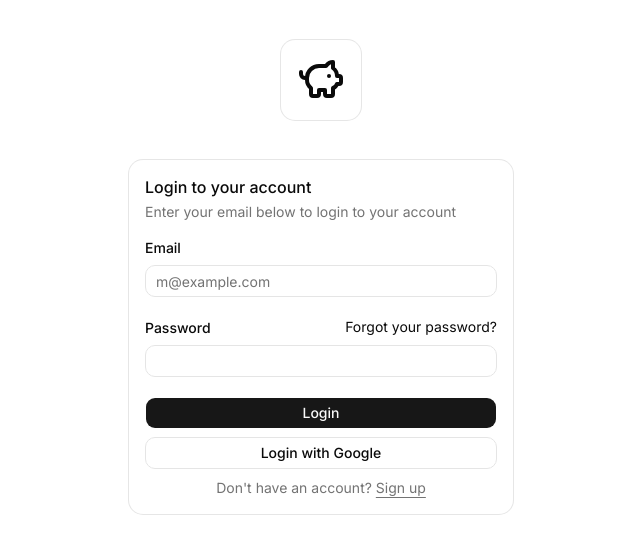
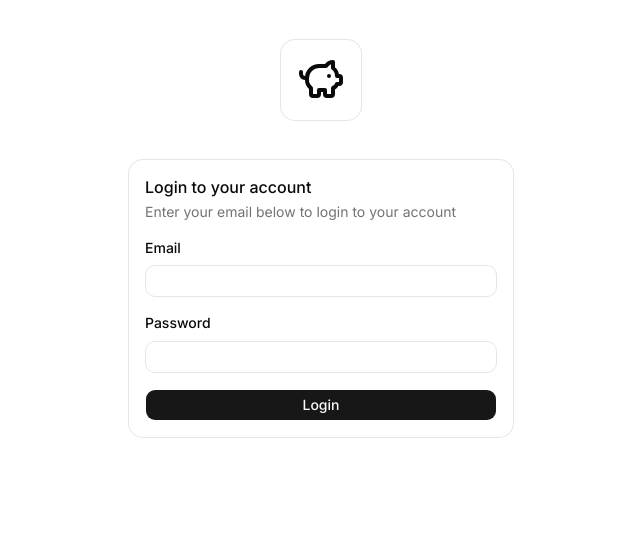
Before and after one commit to FalihMS/cash-tracker, a Next.js app: page /auth/login in a window 1280 px wide. Shown: the top 554 px of the page, without its empty margins (319-959 px from the left). Built offline with nearby package versions, Linux system fonts and the light colour scheme.

Commit message:
initiate supabase + auth

```diff
--- /dev/null
+++ b/app/auth/layout.tsx
@@ -0,0 +1,17 @@
+import { createClient } from "@/lib/supabase/client"
+
+export default async function RouteAuth({
+  children,
+}: Readonly<{
+  children: React.ReactNode;
+}>) {
+    // const supabase = createClient()
+    // const { data: { user } } = await supabase.auth.getUser()
+
+    // console.log(user)
+    return(
+        <>
+            {children}
+        </>
+    )
+}
--- a/app/auth/login/page.tsx
+++ b/app/auth/login/page.tsx
@@ -1,6 +1,27 @@
-import { Button } from "@/components/ui/button";
+'use client'
 import { Card, CardContent } from "@/components/ui/card";
 import { PiggyBank } from "lucide-react";
+
+import { cn } from "@/lib/utils"
+import {
+  CardDescription,
+  CardHeader,
+  CardTitle,
+} from "@/components/ui/card"
+import {
+  Field,
+  FieldLabel,
+} from "@/components/ui/field"
+import { Input } from "@/components/ui/input"
+import z from "zod";
+import { useAppForm } from "@/hooks/form";
+import { revalidateLogic } from "@tanstack/react-form";
+import { toast } from "sonner";
+import { getErrorForm } from "@/components/form/new-transaction";
+import { createClient } from "@/lib/supabase/client";
+import { Button } from "@/components/ui/button";
+import { useRouter } from "next/navigation";
+
 
 export default function Page() {
   return (
@@ -15,24 +36,83 @@ export default function Page() {
   )
 }
 
-import { cn } from "@/lib/utils"
-import {
-  CardDescription,
-  CardHeader,
-  CardTitle,
-} from "@/components/ui/card"
-import {
-  Field,
-  FieldDescription,
-  FieldGroup,
-  FieldLabel,
-} from "@/components/ui/field"
-import { Input } from "@/components/ui/input"
+const loginFormSchema = z.object({
+  email: z.string().min(1, "Email is required."),
+  password: z.string().min(1, "Password cannot be empty"),
+})
 
 export function LoginForm({
   className,
   ...props
 }: React.ComponentProps<"div">) {
+  const navigate = useRouter(); // Hook from your routing library
+  const form = useAppForm({
+    defaultValues: {
+      email: "",
+      password: "",
+    },
+    validators: {
+      onDynamic: loginFormSchema,
+    },
+    validationLogic: revalidateLogic({
+      mode: 'submit',
+      modeAfterSubmission: 'change',
+    }),
+    onSubmit: async ({ value, formApi }) => {
+      const supabase = createClient()
+      // 1. Wrap the actual logic in a promise for the toast to track
+
+      const loginPromise = async () => {
+        const { data, error } = await supabase.auth.signInWithPassword({
+          email: value.email,
+          password: value.password,
+        })
+
+        if (error) {
+          // 2. Map server errors to the form field
+          formApi.setFieldMeta("password", (prev) => ({
+            ...prev,
+            errorMap: { onSubmit: "Invalid email or password" },
+          }))
+
+          // Throw to trigger the 'error' state in toast.promise
+          throw new Error(error.message)
+        }
+
+        navigate.push("/dashboard");
+        return data // Success!
+      }
+
+      // 3. Execute the toast and the logic together
+      toast.promise(loginPromise(), {
+        loading: "Signing you in...",
+        success: "Welcome back!",
+        error: (err) => err.message || "Login failed",
+      })
+
+    },
+    onSubmitInvalid: ({ formApi }) => {
+      console.log(formApi.state.errors)
+      console.log(formApi.state.isValid)
+
+      const errors = formApi.state.errors[0]
+      if (!errors) return
+
+      const errMessage = getErrorForm(errors)
+      console.log(errMessage)
+      toast.error("Error Input", {
+        description: (
+          <ul className="list-disc pl-4">
+            {errMessage.map((err, i) => (
+              <li key={i}>{err}</li>
+            ))}
+          </ul>
+        ),
+        position: "top-right",
+      })
+      return
+    },
+  })
   return (
     <div className={cn("flex flex-col gap-6 w-sm", className)} {...props}>
       <Card>
@@ -43,40 +123,56 @@ export function LoginForm({
           </CardDescription>
         </CardHeader>
         <CardContent>
-          <form>
-            <FieldGroup>
-              <Field>
-                <FieldLabel htmlFor="email">Email</FieldLabel>
+          <form.AppForm>
+            <form
+              className="flex flex-col gap-4"
+              id="login-form"
+              onSubmit={(e) => {
+                e.preventDefault()
+                form.handleSubmit()
+              }}
+            >
+              <form.Field name={"email"}>
+                {(field) => {
+                  const isInvalid = field.state.meta.isTouched && !field.state.meta.isValid
+                  return (
+                    <Field data-invalid={isInvalid}>
+                      <FieldLabel htmlFor={field.name}>Email</FieldLabel>
                       <Input
-                  id="email"
-                  type="email"
-                  placeholder="m@example.com"
-                  required
+                        id={field.name}
+                        name={field.name}
+                        value={field.state.value}
+                        onBlur={field.handleBlur}
+                        onChange={(e) => field.handleChange(e.target.value)}
+                        aria-invalid={isInvalid}
                       />
                     </Field>
-              <Field>
-                <div className="flex items-center">
-                  <FieldLabel htmlFor="password">Password</FieldLabel>
-                  <a
-                    href="#"
-                    className="ml-auto inline-block text-sm underline-offset-4 hover:underline"
-                  >
-                    Forgot your password?
-                  </a>
-                </div>
-                <Input id="password" type="password" required />
+                  )
+                }}
+              </form.Field>
+              <form.Field name={"password"}>
+                {(field) => {
+                  const isInvalid = field.state.meta.isTouched && !field.state.meta.isValid
+                  return (
+                    <Field data-invalid={isInvalid}>
+                      <FieldLabel htmlFor={field.name}>Password</FieldLabel>
+                      <Input
+                        type={"password"}
+                        id={field.name}
+                        name={field.name}
+                        value={field.state.value}
+                        onBlur={field.handleBlur}
+                        onChange={(e) => field.handleChange(e.target.value)}
+                        aria-invalid={isInvalid}
+                      />
                     </Field>
-              <Field>
-                <Button type="submit">Login</Button>
-                <Button variant="outline" type="button">
-                  Login with Google
-                </Button>
-                <FieldDescription className="text-center">
-                  Don&apos;t have an account? <a href="#">Sign up</a>
-                </FieldDescription>
-              </Field>
-            </FieldGroup>
+                  )
+                }}
+              </form.Field>
+              <form.SubmitButtonField form={"login-form"} label="Login" />
+
             </form>
+          </form.AppForm>
         </CardContent>
       </Card>
     </div>
--- a/app/page.tsx
+++ b/app/page.tsx
@@ -5,15 +5,15 @@ import { PiggyBank } from "lucide-react";
 export default function Page() {
     return (
         <div className="w-full min-h-svh flex flex-col justify-center items-center">
-            <Card className="w-fit mb-5">
+            <Card className="w-fit mb-4">
                 <CardContent>
                     <PiggyBank className="size-12" />
                 </CardContent>
             </Card>
-            <h3 className="mb-1 text-center font-bold text-2xl">
+            <h3 className="mb-2 text-center font-bold text-3xl">
                 Cash Tracker Application
             </h3>
-            <h4 className="mb-3 text-center max-w-xl text-md">
+            <h4 className="mb-5 text-center max-w-xl text-md text-muted-foreground">
                 Track Better. Spend Smarter.
             </h4>
             <div className="space-x-2">
--- a/components/app-sidebar.tsx
+++ b/components/app-sidebar.tsx
@@ -5,6 +5,7 @@ import * as React from "react"
 import {
   Sidebar,
   SidebarContent,
+  SidebarFooter,
   SidebarGroup,
   SidebarGroupContent,
   SidebarHeader,
@@ -15,6 +16,8 @@ import {
 import { BarChart2Icon, BotIcon, CirclePlusIcon, ListIcon, PiggyBankIcon, TagsIcon, WalletIcon } from "lucide-react"
 import { Button } from "./ui/button"
 import { DevelopmentDialog } from "./dialog/development-dialog"
+import { createClient } from "@/lib/supabase/client"
+import { useRouter } from "next/navigation"
 
 // This is sample data.
 const data = {
@@ -43,6 +46,8 @@ const data = {
 }
 
 export function AppSidebar({ ...props }: React.ComponentProps<typeof Sidebar>) {
+    const navigate = useRouter(); // Hook from your routing library
+
   return (
     <Sidebar {...props}>
       <SidebarHeader className="h-16 flex flex-col justify-center">
@@ -102,6 +107,18 @@ export function AppSidebar({ ...props }: React.ComponentProps<typeof Sidebar>) {
           </SidebarGroupContent>
         </SidebarGroup>
       </SidebarContent>
+      <SidebarFooter>
+        <Button
+          type="button"
+          onClick={async () => {
+            const supabase = createClient()
+            const { error } = await supabase.auth.signOut()
+            navigate.push("/dashboard");
+          }}
+        >
+          Sign Out
+        </Button>
+      </SidebarFooter>
     </Sidebar>
   )
 }
--- a/components/form/new-transaction.tsx
+++ b/components/form/new-transaction.tsx
@@ -123,7 +123,7 @@ export default function NewTransactionForm() {
     )
 }
 
-function getErrorForm(errors: Record<string, StandardSchemaV1Issue[]>) {
+export function getErrorForm(errors: Record<string, StandardSchemaV1Issue[]>) {
     const messages: string[] = []
 
     for (const key in errors) {
--- /dev/null
+++ b/lib/supabase/client.ts
@@ -0,0 +1,7 @@
+import { createBrowserClient } from '@supabase/ssr'
+export function createClient() {
+  return createBrowserClient(
+    process.env.NEXT_PUBLIC_SUPABASE_URL!,
+    process.env.NEXT_PUBLIC_SUPABASE_PUBLISHABLE_KEY!
+  )
+}
--- /dev/null
+++ b/lib/supabase/proxy.ts
@@ -0,0 +1,66 @@
+import { createServerClient } from '@supabase/ssr'
+import { NextResponse, type NextRequest } from 'next/server'
+
+export async function updateSession(request: NextRequest) {
+  let supabaseResponse = NextResponse.next({
+    request,
+  })
+
+  // With Fluid compute, don't put this client in a global environment
+  // variable. Always create a new one on each request.
+  const supabase = createServerClient(
+    process.env.NEXT_PUBLIC_SUPABASE_URL!,
+    process.env.NEXT_PUBLIC_SUPABASE_PUBLISHABLE_KEY!,
+    {
+      cookies: {
+        getAll() {
+          return request.cookies.getAll()
+        },
+        setAll(cookiesToSet) {
+          cookiesToSet.forEach(({ name, value }) => request.cookies.set(name, value))
+          supabaseResponse = NextResponse.next({
+            request,
+          })
+          cookiesToSet.forEach(({ name, value, options }) => supabaseResponse.cookies.set(name, value, options))
+        },
+      },
+    }
+  )
+
+  // Do not run code between createServerClient and
+  // supabase.auth.getClaims(). A simple mistake could make it very hard to debug
+  // issues with users being randomly logged out.
+
+  // IMPORTANT: If you remove getClaims() and you use server-side rendering
+  // with the Supabase client, your users may be randomly logged out.
+  const { data } = await supabase.auth.getClaims()
+
+  const user = data?.claims
+
+  if (
+    !user &&
+    !request.nextUrl.pathname.startsWith('/login') &&
+    request.nextUrl.pathname === "/" &&
+    !request.nextUrl.pathname.startsWith('/auth')
+  ) {
+    // no user, potentially respond by redirecting the user to the login page
+    const url = request.nextUrl.clone()
+    url.pathname = '/auth/login'
+    return NextResponse.redirect(url)
+  }
+
+  // IMPORTANT: You *must* return the supabaseResponse object as it is. If you're
+  // creating a new response object with NextResponse.next() make sure to:
+  // 1. Pass the request in it, like so:
+  //    const myNewResponse = NextResponse.next({ request })
+  // 2. Copy over the cookies, like so:
+  //    myNewResponse.cookies.setAll(supabaseResponse.cookies.getAll())
+  // 3. Change the myNewResponse object to fit your needs, but avoid changing
+  //    the cookies!
+  // 4. Finally:
+  //    return myNewResponse
+  // If this is not done, you may be causing the browser and server to go out
+  // of sync and terminate the user's session prematurely!
+
+  return supabaseResponse
+}
--- /dev/null
+++ b/lib/supabase/server.ts
@@ -0,0 +1,27 @@
+import { createServerClient } from '@supabase/ssr'
+import { cookies } from 'next/headers'
+
+export async function createClient() {
+  const cookieStore = await cookies()
+
+  return createServerClient(
+    process.env.NEXT_PUBLIC_SUPABASE_URL!,
+    process.env.NEXT_PUBLIC_SUPABASE_PUBLISHABLE_KEY!,
+    {
+      cookies: {
+        getAll() {
+          return cookieStore.getAll()
+        },
+        setAll(cookiesToSet) {
+          try {
+            cookiesToSet.forEach(({ name, value, options }) => cookieStore.set(name, value, options))
+          } catch {
+            // The `setAll` method was called from a Server Component.
+            // This can be ignored if you have middleware refreshing
+            // user sessions.
+          }
+        },
+      },
+    }
+  )
+}
--- a/package.json
+++ b/package.json
@@ -10,6 +10,8 @@
   },
   "dependencies": {
     "@base-ui/react": "^1.2.0",
+    "@supabase/ssr": "^0.8.0",
+    "@supabase/supabase-js": "^2.98.0",
     "@tanstack/react-form": "^1.28.3",
     "class-variance-authority": "^0.7.1",
     "clsx": "^2.1.1",
--- /dev/null
+++ b/proxy.ts
@@ -0,0 +1,17 @@
+import { type NextRequest } from "next/server"
+import { updateSession } from "@/lib/supabase/proxy"
+export async function proxy(request: NextRequest) {
+  return await updateSession(request)
+}
+export const config = {
+  matcher: [
+    /*
+     * Match all request paths except for the ones starting with:
+     * - _next/static (static files)
+     * - _next/image (image optimization files)
+     * - favicon.ico (favicon file)
+     * Feel free to modify this pattern to include more paths.
+     */
+    "/((?!_next/static|_next/image|favicon.ico|.*\\.(?:svg|png|jpg|jpeg|gif|webp)$).*)",
+  ],
+}
```
Also changed, not shown: 1 other file (tests, documents, lock files or other folders). Lines whose indentation alone changed are shown as unchanged.
